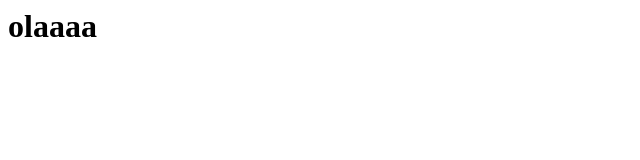
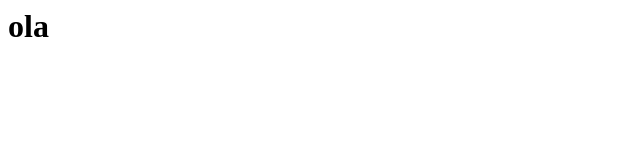
Before and after one commit to Kauan-LS/Desafios-Pr-ticos-para-Git-e-GitHub, a plain HTML site: page index.html in a window 1280 px wide. Shown: the full height of the page, 0-640 px from the left. Drawn offline with Linux system fonts and the light colour scheme.

Commit message:
Novo commit html

```diff
--- a/index.html
+++ b/index.html
@@ -3,6 +3,6 @@
     <title>Ola mundo</title>
 </header>
 <body>
-    <h1>olaaaa</h1>
+    <h1>ola</h1>
 </body>
 </html>
```
